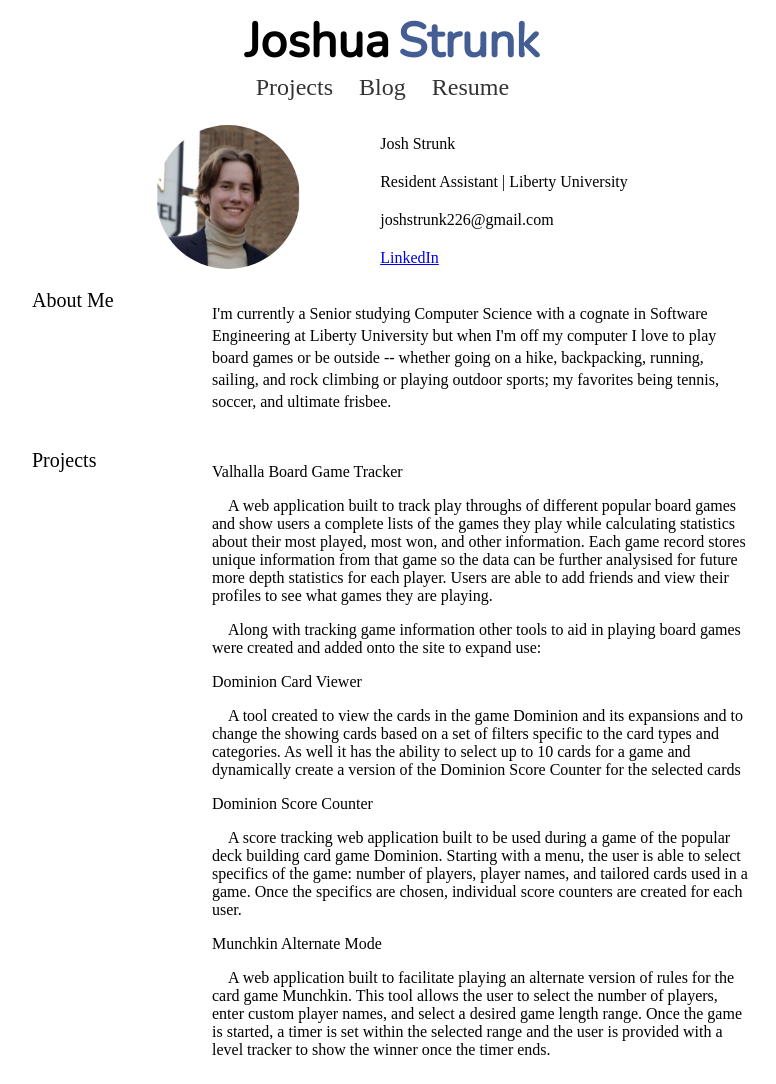
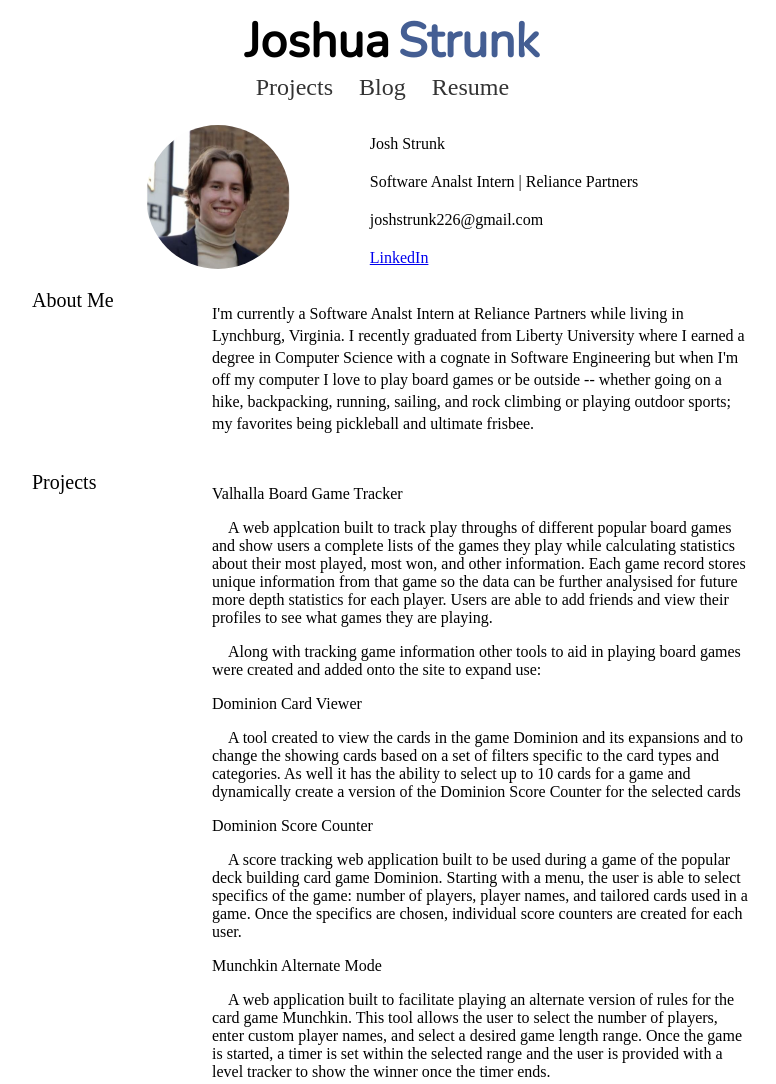
Before and after one commit to jtstrunk/jtstrunk.github.io, a plain HTML site: page index.html in a window 1280 px wide. Shown: the whole page, without its empty margins (248-1024 px from the left). Drawn offline with nearby package versions, Linux system fonts and the light colour scheme.

Commit message:
Updating Description
Updating my description to say I graduated

```diff
--- a/index.html
+++ b/index.html
@@ -37,7 +37,8 @@
         <img src="LinkedIn.png" class="selfResize">
         <div>
           <p>Josh Strunk</p>
-          <p>Resident Assistant | Liberty University</p>
+          <p>Software Analst Intern | Reliance Partners</p>
+          <!-- <p>Resident Assistant | Liberty University</p> -->
           <p>joshstrunk226@gmail.com</p>
           <a href="https://www.linkedin.com/in/joshua-strunk-500b9a248/">LinkedIn</a>
         </div>
@@ -54,9 +55,10 @@
       <div>
         <br>
         <p id="about">
-          I'm currently a Senior studying Computer Science with a cognate in Software Engineering at Liberty University
+          I'm currently a Software Analst Intern at Reliance Partners while living in Lynchburg, Virginia. I recently
+          graduated from Liberty University where I earned a degree in Computer Science with a cognate in Software Engineering
           but when I'm off my computer I love to play board games or be outside -- whether going on a hike, backpacking,
-          running, sailing, and rock climbing or playing outdoor sports; my favorites being tennis, soccer, and ultimate frisbee.
+          running, sailing, and rock climbing or playing outdoor sports; my favorites being pickleball and ultimate frisbee.
         </p>
       </div>
 
@@ -71,7 +73,7 @@
         <br>
         <p>Valhalla Board Game Tracker</p>
         <p>
-          &nbsp;&nbsp;&nbsp;&nbsp;A web application built to track play throughs of different popular board games and show users a complete lists of the games they play while calculating statistics about their most played, most won, and other information. Each game record stores unique information from that game so the data can be further analysised for future more depth statistics for each player. Users are able to add friends and view their profiles to see what games they are playing.
+          &nbsp;&nbsp;&nbsp;&nbsp;A web applcation built to track play throughs of different popular board games and show users a complete lists of the games they play while calculating statistics about their most played, most won, and other information. Each game record stores unique information from that game so the data can be further analysised for future more depth statistics for each player. Users are able to add friends and view their profiles to see what games they are playing.
         </p>
         <p>&nbsp;&nbsp;&nbsp;&nbsp;Along with tracking game information other tools to aid in playing board games were created and added onto the site to expand use:</p>
         <p>Dominion Card Viewer</p>
@@ -90,6 +92,39 @@
     </div>
   </div>
 
+
+
+
+    <!--
+        <p>
+            about me
+            projects
+            classes
+            blog - board game reviews and others
+            resume
+        </p>
+        <nav>
+      <h2>Navigation</h2>
+      <p>
+        You are on my home page. To the north lies <a href="/blog">my blog</a>, from
+        whence the sounds of battle can be heard. To the east you can see a large
+        mountain, upon which many <a href="/school">school papers</a> are littered.
+        Far up thus mountain you can spy a little figure who appears to be me,
+        desperately scribbling a <a href="/school/thesis">thesis</a>.
+      </p>
+      <p>
+        To the west are several exits. One fun-looking exit is labeled
+        <a href="https://games.example.com/">"games"</a>. Another more
+        boring-looking exit is labeled <a href="https://isp.example.net/">ISP™</a>.
+      </p>
+      <p>
+        To the south lies a dark and dank <a href="/about">contacts page</a>.
+        Cobwebs cover its disused entrance, and at one point you see a rat run
+        quickly out of the page.
+      </p>
+  </nav>
+
+    -->
     <script src="app.js"></script>
 </body>
 </html>
```
